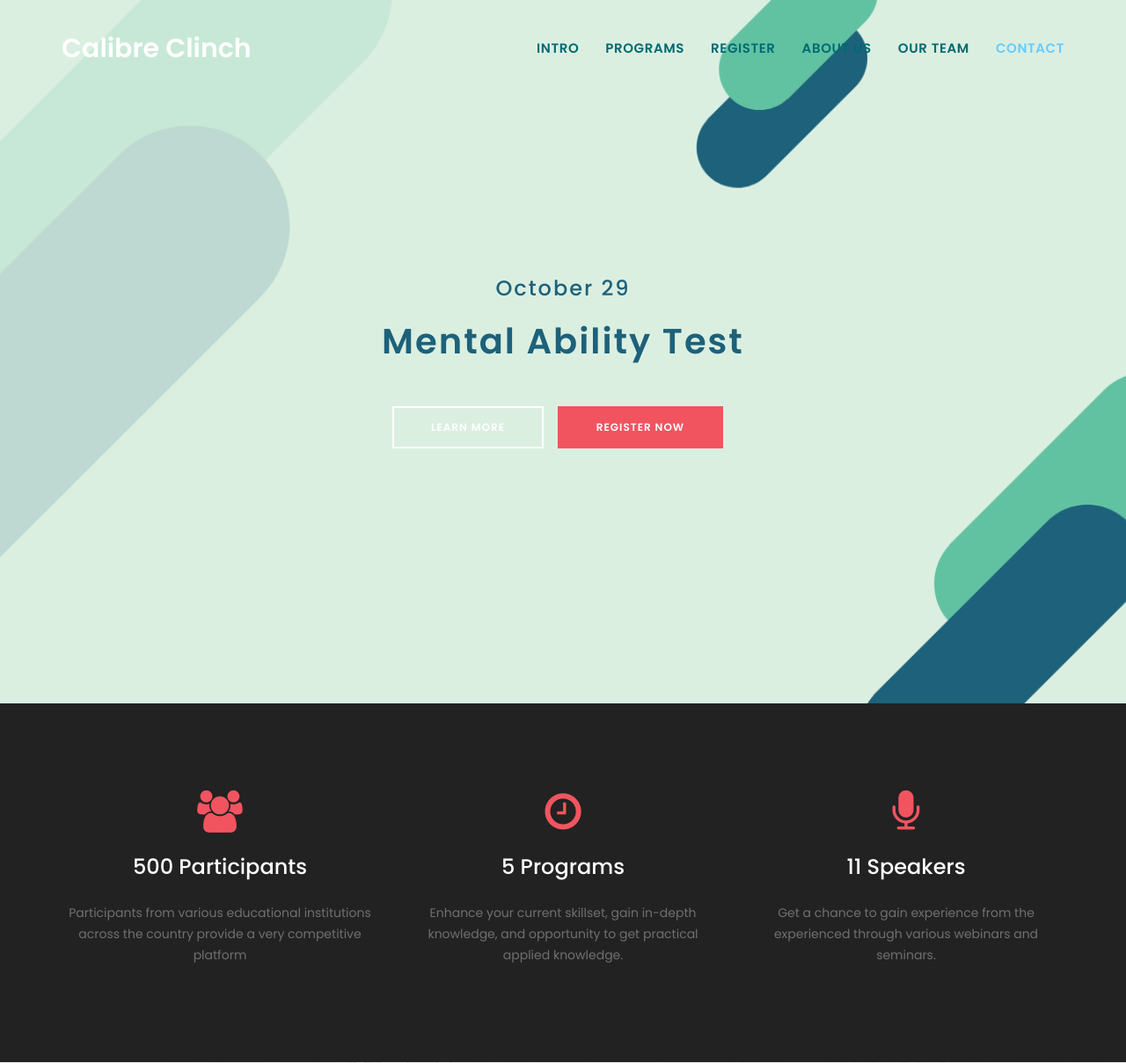
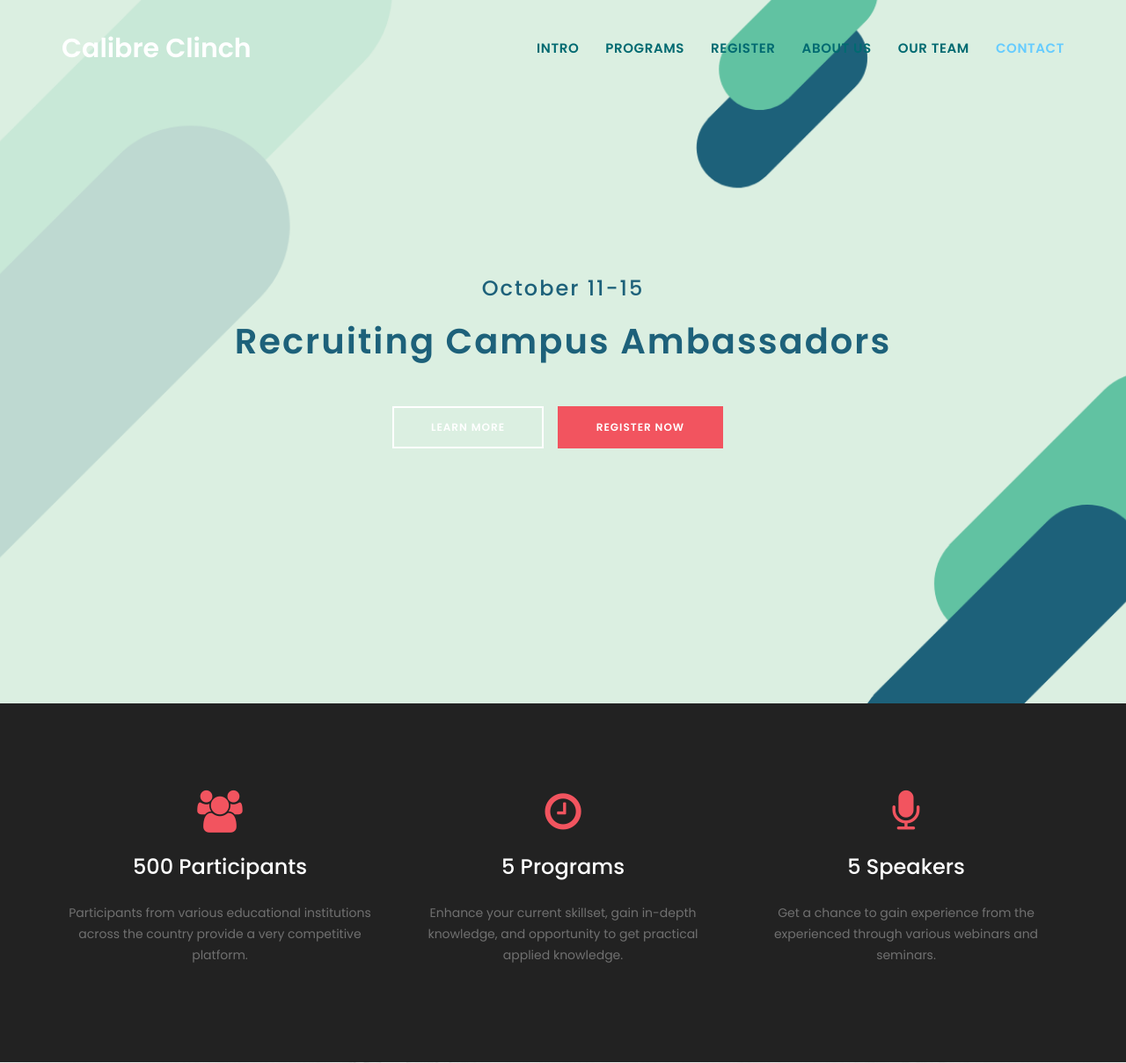
Before and after one commit to pulkitjain11/CalibreClinch, a PHP site: page / in a window 1280 px wide. Shown: the top 1209 px of the page at 88% size. Run offline with PHP 8.4, Linux system fonts and the light colour scheme.

Commit message:
Campus ambassadors

```diff
--- a/index.php
+++ b/index.php
@@ -80,8 +80,8 @@ http://www.templatemo.com/tm-486-new-event
 		<div class="row">
 
 			<div class="col-md-12 col-sm-12" style="color:#1d617a">
-				<h3 class="wow bounceIn" data-wow-delay="0.9s">October 29</h3>
-				<h1 class="wow fadeInUp" data-wow-delay="1.6s">Mental Ability Test</h1>
+				<h3 class="wow bounceIn" data-wow-delay="0.9s">October 11-15</h3>
+				<h1 class="wow fadeInUp" data-wow-delay="1.6s">Recruiting Campus Ambassadors</h1>
 				<a href="#overview" class="btn btn-lg btn-default smoothScroll wow fadeInUp hidden-xs" data-wow-delay="2.3s">LEARN MORE</a>
 				<a href="#register" class="btn btn-lg btn-danger smoothScroll wow fadeInUp" data-wow-delay="2.3s">REGISTER NOW</a>
 			</div>
@@ -104,7 +104,7 @@ http://www.templatemo.com/tm-486-new-event
 			<div class="wow fadeInLeft col-md-4 col-sm-4" data-wow-delay="0.3s">
 				<i class="fa fa-group"></i>
 				<h3>500 Participants</h3>
-				<p>Participants from various educational institutions across the country provide a very competitive platform</p>
+				<p>Participants from various educational institutions across the country provide a very competitive platform.</p>
 			</div>
 
 			<div class="wow fadeInUp col-md-4 col-sm-4" data-wow-delay="0.6s">
@@ -115,7 +115,7 @@ http://www.templatemo.com/tm-486-new-event
 
 			<div class="wow fadeInRight col-md-4 col-sm-4" data-wow-delay="0.9s">
 				<i class="fa fa-microphone"></i>
-				<h3>11 Speakers</h3>
+				<h3>5 Speakers</h3>
 				<p>Get a chance to gain experience from the experienced through various webinars and seminars.</p>
 			</div>
 
@@ -226,7 +226,7 @@ http://www.templatemo.com/tm-486-new-event
 						</div>
 						<div class="col-md-10 col-sm-10">
 							<h6>
-								<span><i class="fa fa-calendar"></i>3-4 OCT 2020</span>
+								<span><i class="fa fa-calendar"></i> 3-4 OCT 2020</span>
 							</h6>
 							<h3><a href="https://back2schoolvit.in/">Back-2-school</a> </h3>
 							<p>A national-level online event having almost 500 participants who competed in 3 different categories for exciting cash prizes.</p>
@@ -275,7 +275,7 @@ http://www.templatemo.com/tm-486-new-event
 
 						<!-- program speaker here -->
 						<div class="col-md-2 col-sm-2">
-							<img src="images/program-img8.jpg" class="img-responsive" alt="program">
+							<img src="images\internship.png" class="img-responsive" alt="program">
 						</div>
 						<div class="col-md-10 col-sm-10">
 							<h6>
```
